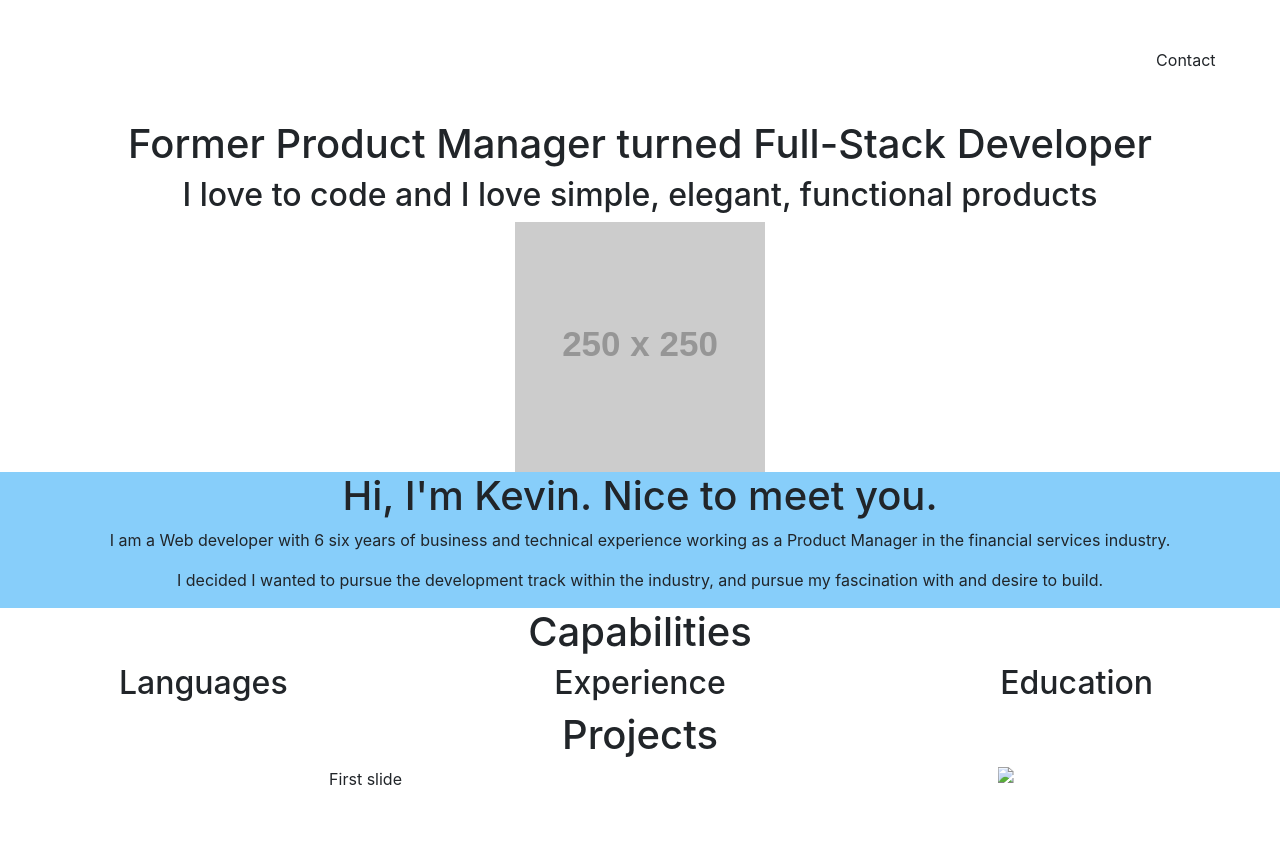
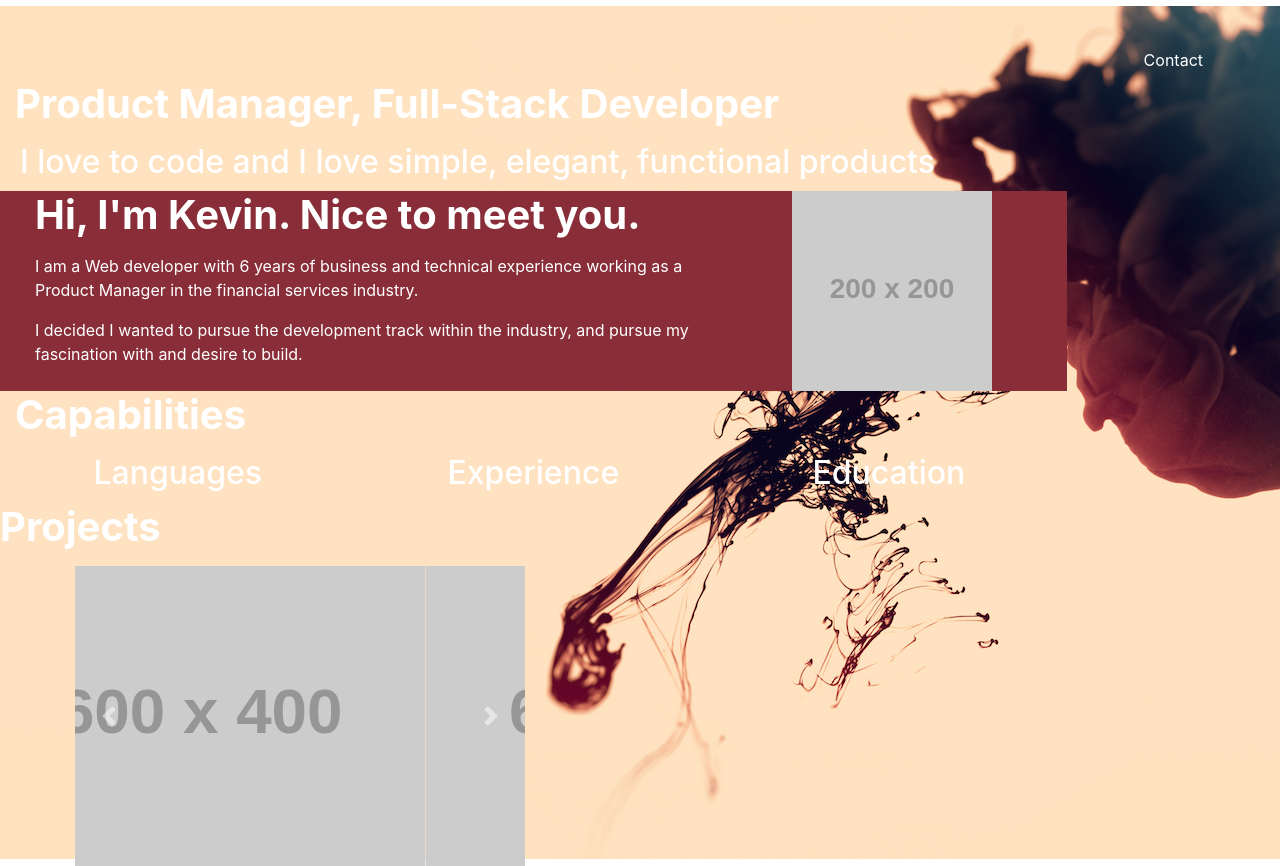
Before and after one commit to kmajor1/portfolio, a plain HTML site: page public/index.html in a window 1280 px wide. Before the commit the page ends 800 px from the top, so only its background shows below. Drawn offline with nearby package versions, Linux system fonts and the light colour scheme; some packages are replaced by stand-ins of ours; placeholder pictures from the web are drawn by us.

Commit message:
updated style

```diff
--- a/public/assets/style.css
+++ b/public/assets/style.css
@@ -1,13 +1,40 @@
 body {
-    background-color: white;
     text-align: center;
+    background-image: url(./images/9.jpg);
+    background-repeat: no-repeat;
+    background-attachment: fixed;
+    background-position: center;
+    color: white;
+
+}
+
+h1 {
+    margin-bottom: 15px;
+    font-weight: bold;
+    text-align: left;
+}
+
+h2 {
+    margin-bottom: 10px;
+
+}
+
+p {
+    text-align: left;
 }
 
 .container {
-    margin-left: 0;
-    margin-right: 0;
+    width: 100%;
+    margin: 0 auto;
 }
 
-#history {
-    background-color: lightskyblue;
+.hdgBox {
+    padding-left: 20px;
 }
+
+
+.red  {
+    background-color: #892E39;
+    color: white;
+
+}
--- a/public/index.html
+++ b/public/index.html
@@ -28,10 +28,11 @@
     crossorigin="anonymous"></script>
     <!-- custom styles -->
     <link rel="stylesheet" href="./assets/style.css" type="text/css">
+</head>
 
 <body>
-  <div>
-    <header class="row mt-5 mb-5">
+  <div class="container-fluid">
+    <header class="row mt-5 mb-2">
         <div class="col-10">
 
           </div>
@@ -39,23 +40,26 @@
             Contact
           </div>
     </header>
-
+      <div id="main" class="row">
+        <div class="col-10">
     <div id="introduction" class="row">
-      <div class="col">
-        <h1>Former Product Manager turned Full-Stack Developer</h1>
-        <h2>I love to code and I love simple, elegant, functional products</h2>
+      <div id="meTitle" class="col hdgBoxRed text-left">
+        <h1>Product Manager, Full-Stack Developer</h1>
       </div>
     </div>
     <div id="me" class="row">
-      <div class="col">
-        <img src="https://via.placeholder.com/250x250/">
+        <div class="hdgBox col text-left">
+            <h2>I love to code and I love simple, elegant, functional products</h2>
+          </div>
+    </div>
+    <div class="row hdgBox red">
+      <div  class="col-8">
+        <h1>Hi, I'm Kevin. Nice to meet you.</h1>
+        <p>I am a Web developer with 6 years of business and technical experience working as a Product Manager in the financial services industry. </p>
+        <p>I decided I wanted to pursue the development track within the industry, and pursue my fascination with and desire to build.</p>
       </div>
-    </div>
-    <div id="history" class="row">
-      <div  class="col">
-        <h1>Hi, I'm Kevin. Nice to meet you.</h1>
-        <p>I am a Web developer with 6 six years of business and technical experience working as a Product Manager in the financial services industry. </p>
-        <p>I decided I wanted to pursue the development track within the industry, and pursue my fascination with and desire to build.</p>
+      <div class="col-4">
+        <img src="https://via.placeholder.com/200x200/">
       </div>
     </div>
     <div class="row">
@@ -75,16 +79,16 @@
       <div class="row">
         <!-- put a carousel here? -->
         <div class="col">
-            <div id="carouselExampleControls" class="carousel slide" data-ride="carousel">
+            <div id="carouselExampleControls" class="carousel slide w-75 mx-auto" data-ride="carousel">
                 <div class="carousel-inner">
                   <div class="carousel-item active">
-                    <img class="d-block w-100" src=".../800x400?auto=yes&bg=777&fg=555&text=First slide" alt="First slide">
+                    <img class="d-block w-100" src="https://via.placeholder.com/600x400/" alt="First slide">
                   </div>
                   <div class="carousel-item">
-                    <img class="d-block w-100" src=".../800x400?auto=yes&bg=666&fg=444&text=Second slide" alt="Second slide">
+                    <img class="d-block w-100" src="https://via.placeholder.com/600x400/" alt="Second slide">
                   </div>
                   <div class="carousel-item">
-                    <img class="d-block w-100" src=".../800x400?auto=yes&bg=555&fg=333&text=Third slide" alt="Third slide">
+                    <img class="d-block w-100" src="https://via.placeholder.com/600x400/" alt="Third slide">
                   </div>
                 </div>
                 <a class="carousel-control-prev" href="#carouselExampleControls" role="button" data-slide="prev">
@@ -99,6 +103,9 @@
         </div>
       </div>
     </div>
+    </div>
+    <div class="col-2"></div>
+    </div>
   </div>
 
 </body>
```
Also changed, not shown: public/assets/images/3.jpg (added), public/assets/images/9.jpg (added), 2 other files.
